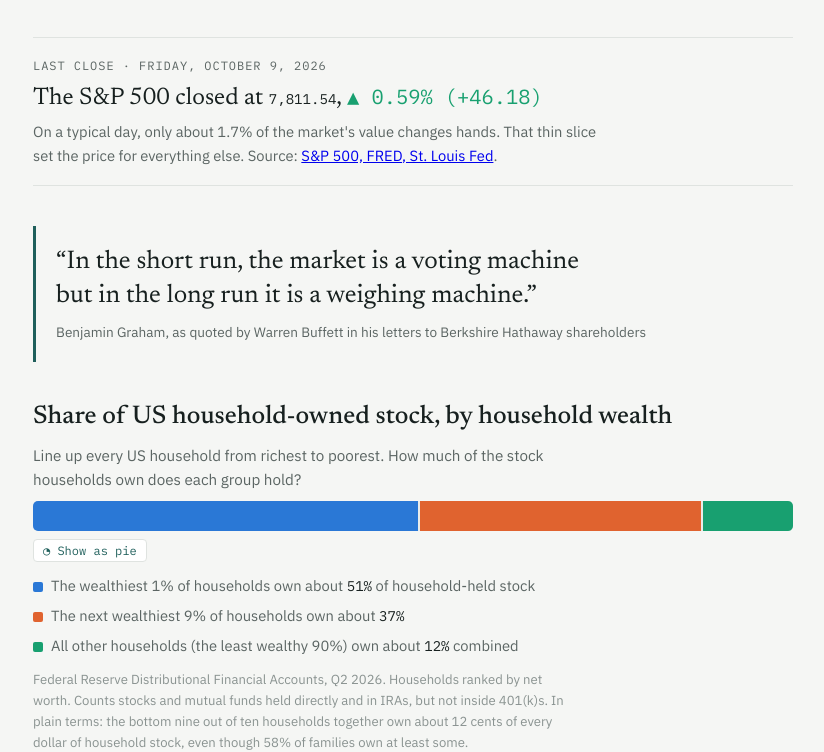
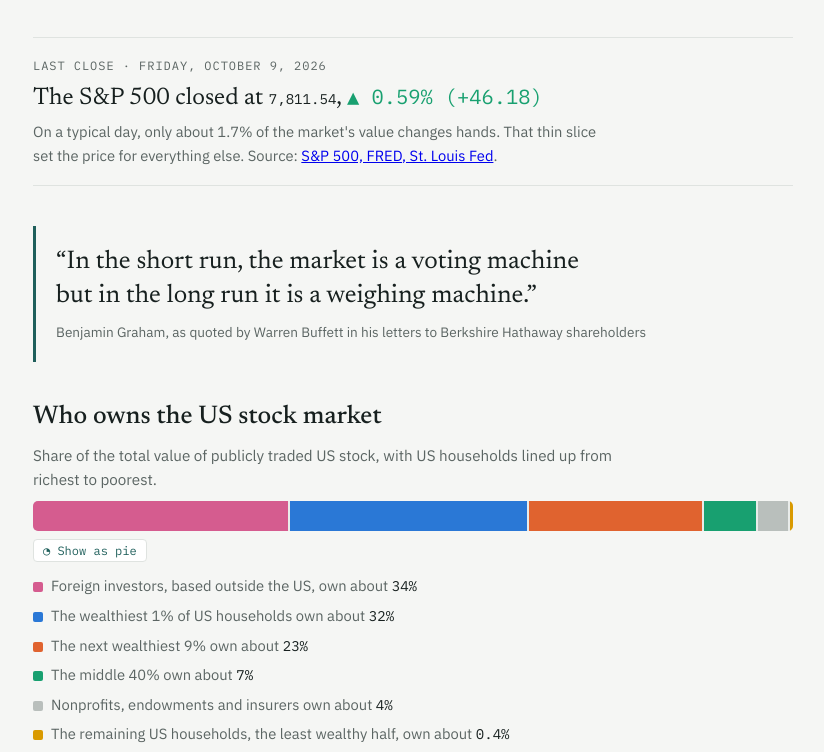
Before and after one commit to katmicmit/MarketShapes, a plain HTML site: page index.html in a window 1280 px wide. Shown: the part 225-977 px from the top of the page, without its empty margins (227-1051 px from the left). Drawn offline with Linux system fonts and the light colour scheme.

Commit message:
Add files via upload

```diff
--- a/index.html
+++ b/index.html
@@ -131,15 +131,18 @@ a:focus-visible{outline:2px solid var(--accent);outline-offset:2px}
 </script>
 
 <section class="fig" aria-labelledby="f1">
-  <h2 id="f1">Share of US household-owned stock, by household wealth</h2>
-  <p class="q">Line up every US household from richest to poorest. How much of the stock households own does each group hold?</p>
-  <div class="bar" role="img" aria-label="Wealthiest 1% own about 51%, next 9% about 37%, remaining 90% about 12%"><i style="width:50.9%;background:var(--s1)"></i><i style="width:37.2%;background:var(--s2)"></i><i style="width:11.9%;background:var(--s3)"></i></div>
+  <h2 id="f1">Who owns the US stock market</h2>
+  <p class="q">Share of the total value of publicly traded US stock, with US households lined up from richest to poorest.</p>
+  <div class="bar" role="img" aria-label="Foreign investors own about 34%, wealthiest 1% of US households about 32%, next 9% about 23%, middle 40% about 7%, other institutions about 4%, remaining US households about 0.4%"><i style="width:34%;background:var(--s5)"></i><i style="width:31.6%;background:var(--s1)"></i><i style="width:23%;background:var(--s2)"></i><i style="width:7%;background:var(--s3)"></i><i style="width:4%;background:var(--rest)"></i><i style="width:0.4%;min-width:3px;background:var(--s4)"></i></div>
   <ul class="leg">
-    <li><span class="sw" style="background:var(--s1)"></span><span>The wealthiest 1% of households own about <span class="num">51%</span> of household-held stock</span></li>
-    <li><span class="sw" style="background:var(--s2)"></span><span>The next wealthiest 9% of households own about <span class="num">37%</span></span></li>
-    <li><span class="sw" style="background:var(--s3)"></span><span>All other households (the least wealthy 90%) own about <span class="num">12%</span> combined</span></li>
+    <li><span class="sw" style="background:var(--s5)"></span><span>Foreign investors, based outside the US, own about <span class="num">34%</span></span></li>
+    <li><span class="sw" style="background:var(--s1)"></span><span>The wealthiest 1% of US households own about <span class="num">32%</span></span></li>
+    <li><span class="sw" style="background:var(--s2)"></span><span>The next wealthiest 9% own about <span class="num">23%</span></span></li>
+    <li><span class="sw" style="background:var(--s3)"></span><span>The middle 40% own about <span class="num">7%</span></span></li>
+    <li><span class="sw" style="background:var(--rest)"></span><span>Nonprofits, endowments and insurers own about <span class="num">4%</span></span></li>
+    <li><span class="sw" style="background:var(--s4)"></span><span>The remaining US households, the least wealthy half, own about <span class="num">0.4%</span></span></li>
   </ul>
-  <p class="note">Federal Reserve Distributional Financial Accounts, Q2 2026. Households ranked by net worth. Counts stocks and mutual funds held directly and in IRAs, but not inside 401(k)s. In plain terms: the bottom nine out of ten households together own about 12 cents of every dollar of household stock, even though 58% of families own at least some.</p>
+  <p class="note">Foreign and institutional shares: Tax Policy Center, 2022 data. Household groups apply the Federal Reserve's Q2 2026 wealth split to the roughly 62% of publicly traded stock that US households own. Two sources are combined, so treat the shares as approximate. In plain terms: foreign investors own about as much of the US market as America's wealthiest 1%, while half of US households together own less than half a cent of every dollar, even though 58% of families own at least some stock.</p>
   <a class="more" href="why-top-1-percent.html">Why is it so concentrated? Read the explainer →</a>
 </section>
 
```
